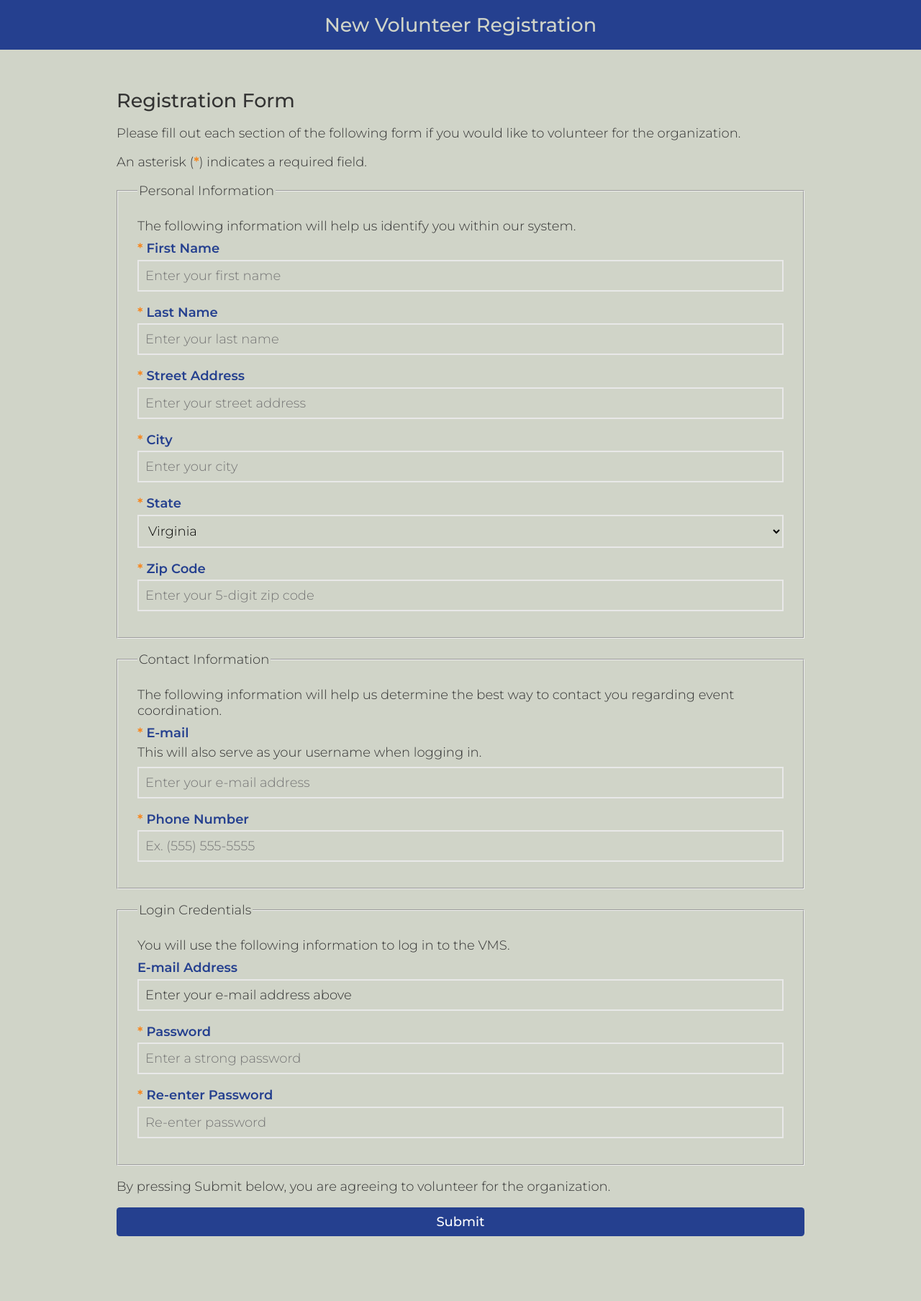
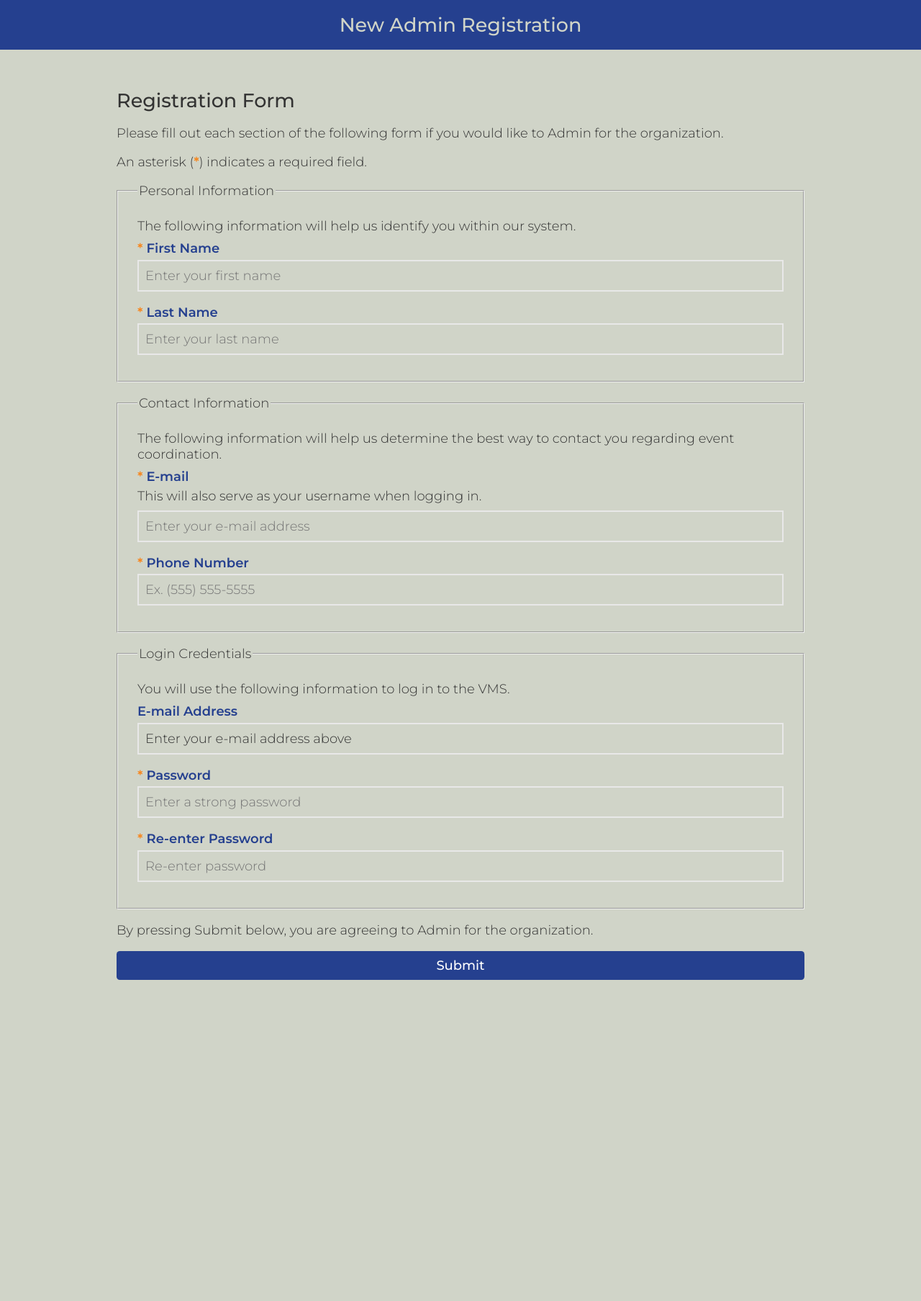
Before and after one commit to lpowell2/FUMC-FB, a PHP site: page /GwynethsGift/register.php in a window 1280 px wide. Shown: the part 95-1902 px from the top of the page at 72% size. After the commit the page ends 1456 px from the top, so only its background shows below. Run offline with PHP 8.4, Linux system fonts and the light colour scheme.

Commit message:
Changed volunteer to admin, removed address

```diff
--- a/index.php
+++ b/index.php
@@ -36,7 +36,7 @@
             <?php if (isset($_GET['pcSuccess'])): ?>
                 <div class="happy-toast">Password changed successfully!</div>
             <?php elseif (isset($_GET['registerSuccess'])): ?>
-                <div class="happy-toast">Volunteer registered successfully!</div>
+                <div class="happy-toast">Admin registered successfully!</div>
             <?php endif ?>
             <p>Welcome back, <?php echo $person->get_first_name() ?>!</p>
             <p>Today is <?php echo date('l, F j, Y'); ?>.</p>
@@ -89,7 +89,7 @@
                     </div>
                     <div class="dashboard-item" data-link="register.php">
                         <img src="images/add-person.svg">
-                        <span>Register Volunteer</span>
+                        <span>Register Admin</span>
                     </div>
 
                 <?php endif ?>
--- a/register.php
+++ b/register.php
@@ -30,7 +30,7 @@
 <html>
 <head>
     <?php require_once('universal.inc'); ?>
-    <title>Hunger Actions Coalition VMS | Register <?php if ($loggedIn) echo ' New Volunteer' ?></title>
+    <title>Hunger Actions Coalition VMS | Register <?php if ($loggedIn) echo ' New Admin' ?></title>
 </head>
 <body>
     <?php
@@ -49,7 +49,6 @@
 
             $required = array(
                 'first-name', 'last-name',
-                'address', 'city', 'state', 'zip',
                 'email', 'phone', 'password'
             );
             $errors = false;
@@ -64,21 +63,21 @@
             //    echo 'bad dob';
             //}
 
-            $address = $args['address'];
-            $city = $args['city'];
-            $state = $args['state'];
-            if (!valueConstrainedTo($state, array('AK', 'AL', 'AR', 'AZ', 'CA', 'CO', 'CT', 'DC', 'DE', 'FL', 'GA',
-                    'HI', 'IA', 'ID', 'IL', 'IN', 'KS', 'KY', 'LA', 'MA', 'MD', 'ME',
-                    'MI', 'MN', 'MO', 'MS', 'MT', 'NC', 'ND', 'NE', 'NH', 'NJ', 'NM',
-                    'NV', 'NY', 'OH', 'OK', 'OR', 'PA', 'RI', 'SC', 'SD', 'TN', 'TX',
-                    'UT', 'VA', 'VT', 'WA', 'WI', 'WV', 'WY'))) {
-                $errors = true;
-            }
-            $zipcode = $args['zip'];
-            if (!validateZipcode($zipcode)) {
-                $errors = true;
-                echo 'bad zip';
-            }
+            // $address = $args['address'];
+            // $city = $args['city'];
+            // $state = $args['state'];
+            // if (!valueConstrainedTo($state, array('AK', 'AL', 'AR', 'AZ', 'CA', 'CO', 'CT', 'DC', 'DE', 'FL', 'GA',
+            //         'HI', 'IA', 'ID', 'IL', 'IN', 'KS', 'KY', 'LA', 'MA', 'MD', 'ME',
+            //         'MI', 'MN', 'MO', 'MS', 'MT', 'NC', 'ND', 'NE', 'NH', 'NJ', 'NM',
+            //         'NV', 'NY', 'OH', 'OK', 'OR', 'PA', 'RI', 'SC', 'SD', 'TN', 'TX',
+            //         'UT', 'VA', 'VT', 'WA', 'WI', 'WV', 'WY'))) {
+            //     $errors = true;
+            // }
+            // $zipcode = $args['zip'];
+            // if (!validateZipcode($zipcode)) {
+            //     $errors = true;
+            //     echo 'bad zip';
+            // }
             $email = strtolower($args['email']);
             $email = validateEmail($email);
             if (!$email) {
@@ -214,7 +213,7 @@
 
             // need to incorporate availability here
             $newperson = new Person($first, $last, 'portland',
-                $address, $city, $state, $zipcode, "",
+            null, null, null, null, "",
                 $phone, null, null, null,
                 $email, null, null, null, null, null, null, null,
                 null, 'admin', 'Active', null, null, null,
--- a/registrationForm.php
+++ b/registrationForm.php
@@ -43,11 +43,11 @@ function buildSelect($name, $disabled=false, $selected=null) {
 }
 ?>
 
-<h1>New Volunteer Registration</h1>
+<h1>New Admin Registration</h1>
 <main class="signup-form">
     <form class="signup-form" method="post">
         <h2>Registration Form</h2>
-        <p>Please fill out each section of the following form if you would like to volunteer for the organization.</p>
+        <p>Please fill out each section of the following form if you would like to Admin for the organization.</p>
         <p>An asterisk (<label><em>*</em></label>) indicates a required field.</p>
         <fieldset>
             <legend>Personal Information</legend>
@@ -63,7 +63,7 @@ function buildSelect($name, $disabled=false, $selected=null) {
 
 
 
-            <label for="address"><em>* </em>Street Address</label>
+            <!-- <label for="address"><em>* </em>Street Address</label>
             <input type="text" id="address" name="address" required placeholder="Enter your street address">
 
             <label for="city"><em>* </em>City</label>
@@ -126,7 +126,7 @@ function buildSelect($name, $disabled=false, $selected=null) {
             </select>
 
             <label for="zip"><em>* </em>Zip Code</label>
-            <input type="text" id="zip" name="zip" pattern="[0-9]{5}" title="5-digit zip code" required placeholder="Enter your 5-digit zip code">
+            <input type="text" id="zip" name="zip" pattern="[0-9]{5}" title="5-digit zip code" required placeholder="Enter your 5-digit zip code"> -->
         </fieldset>
         <fieldset>
             <legend>Contact Information</legend>
@@ -155,7 +155,7 @@ function buildSelect($name, $disabled=false, $selected=null) {
             <input type="password" id="password-reenter" name="password-reenter" placeholder="Re-enter password" required>
             <p id="password-match-error" class="error hidden">Passwords do not match!</p>
         </fieldset>
-        <p>By pressing Submit below, you are agreeing to volunteer for the organization.</p>
+        <p>By pressing Submit below, you are agreeing to Admin for the organization.</p>
         <input type="submit" name="registration-form" value="Submit">
     </form>
     <?php if ($loggedIn): ?>
```
